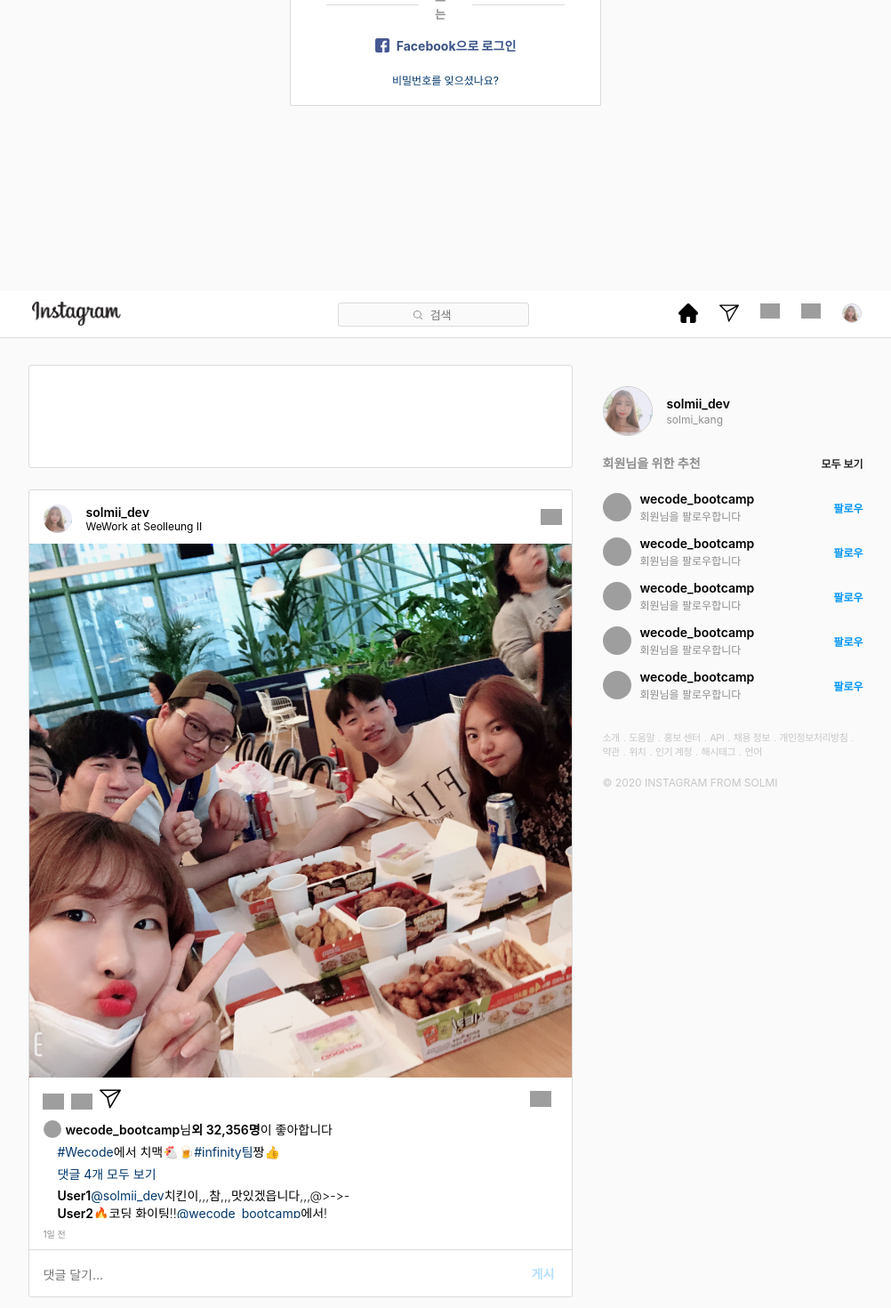
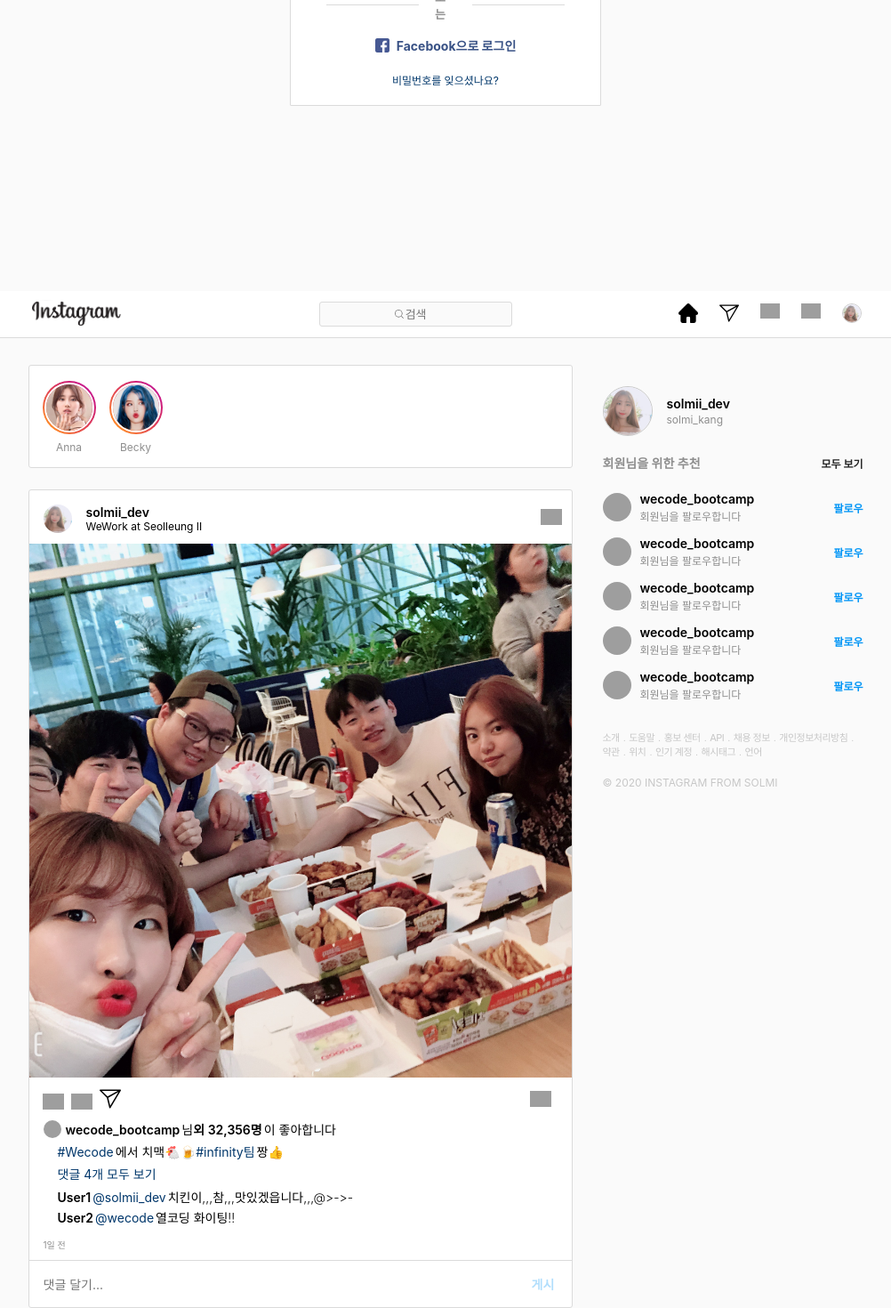
Before and after one commit to solmii/react-westagram, a React (Create React App) app: page / in a window 1280 px wide. Shown: the part 473-1943 px from the top of the page at 89% size, without its empty margins (139-1141 px from the left). Built offline with nearby package versions, Linux system fonts and the light colour scheme; grey boxes are pictures that could not be loaded.

Commit message:
react : 게시/Enter 버튼 눌렀을 때 comment upload

```diff
--- /dev/null
+++ b/src/Components/CommentForm.js
@@ -0,0 +1,22 @@
+import React from 'react';
+import '../Pages/Main/Main.css';
+
+class CommentForm extends React.Component {
+  constructor(props) {
+    super(props);
+  }
+  render() {
+    return (
+      <div className='comment_form'>
+        <a className='comment_id' href=''>
+          {this.props.name}
+        </a>
+        <a className='comment_tag' href=''>
+          {this.props.tag}
+        </a>
+        <span>{this.props.comment}</span>
+      </div>
+    );
+  }
+}
+export default CommentForm;
--- /dev/null
+++ b/src/Components/Uploadcomment.js
@@ -0,0 +1,54 @@
+import React from 'react';
+import CommentForm from './CommentForm';
+import '../Pages/Main/Main.css';
+
+class Uploadcomment extends React.Component {
+  constructor(props) {
+    super(props);
+    this.state = {
+      comment: '',
+      commentArr: [],
+    };
+  }
+  // 사용자가 입력한 comment input값으로 setState 해주는 이벤트
+  handleSetComment = (e) => {
+    this.setState({
+      comment: e.target.value,
+    });
+  };
+  // 게시 버튼 클릭했을 때 댓글창 추가 이벤트
+  handleAddForm = () => {
+    this.setState({ commentArr: this.state.commentArr.concat(this.state.comment) });
+  };
+  // Enter 눌렀을 때 댓글창 추가 이벤트
+  handlePressEnter = (e) => {
+    if (e.key === 'Enter') {
+      this.handleAddForm();
+    }
+  };
+
+  render() {
+    return (
+      <>
+        <div className='comments'>
+          <CommentForm name='User1' tag='@solmii_dev' comment='치킨이,,,참,,,맛있겠읍니다,,,@>->-' />
+          <CommentForm name='User2' tag='@wecode' comment='열코딩 화이팅!!' />
+          {this.state.commentArr.map((comment, idx) => (
+            <CommentForm key={idx} name='Wecoder' comment={comment} />
+          ))}
+        </div>
+        <div className='comment_day'>
+          <p>1일 전</p>
+        </div>
+
+        <div className='upload_comment'>
+          <input placeholder='댓글 달기...' onKeyPress={this.handlePressEnter} onChange={this.handleSetComment} />
+          <button className={this.state.comment ? 'comment_btn_abled' : 'comment_btn_disabled'} onClick={this.handleAddForm}>
+            게시
+          </button>
+        </div>
+      </>
+    );
+  }
+}
+export default Uploadcomment;
--- a/src/Components/feedLogList.js
+++ b/src/Components/feedLogList.js
@@ -1,7 +1,7 @@
 import React from 'react';
 import '../Pages/Main/Main.css';
 
-class feedLogList extends React.Component {
+class FeedLogList extends React.Component {
   constructor(props) {
     super(props);
   }
@@ -9,7 +9,7 @@ class feedLogList extends React.Component {
     return (
       <div className='feed_log_list'>
         <a href=''>
-          <img src={require('../Images/Main/feed_log_img1.jpg')} />
+          <img src={this.props.url} />
           <p className='feed_log_name'>{this.props.user}</p>
         </a>
       </div>
@@ -17,4 +17,4 @@ class feedLogList extends React.Component {
   }
 }
 
-export default feedLogList;
+export default FeedLogList;
--- a/src/Pages/Main/Article.js
+++ b/src/Pages/Main/Article.js
@@ -1,14 +1,23 @@
 import React from 'react';
-import feedLogList from '../../Components/feedLogList';
+import Uploadcomment from '../../Components/Uploadcomment';
+import FeedLogList from '../../Components/FeedLogList';
 import './Main.css';
 
 class Article extends React.Component {
+  constructor() {
+    super();
+    this.state = {
+      userId: 'Wecoder',
+      comment: '',
+    };
+  }
+
   render() {
     return (
       <section className='feeds_container'>
         <div className='feed_log'>
-          <feedLogList user='Anna' />
-          <feedLogList user='Becky' />
+          <FeedLogList url={require('../../Images/Main/feed_log_img1.jpg')} user='Anna' />
+          <FeedLogList url={require('../../Images/Main/feed_log_img2.jpg')} user='Becky' />
         </div>
 
         <div className='feed'>
@@ -88,35 +97,7 @@ class Article extends React.Component {
               <a href='#'>댓글 4개 모두 보기</a>
             </div>
 
-            <div className='comments'>
-              <div className='comment_form'>
-                <a className='comment_id' href=''>
-                  User1
-                </a>
-                <a className='comment_tag' href=''>
-                  @solmii_dev
-                </a>
-                <span>치킨이,,,참,,,맛있겠읍니다,,,@>->-</span>
-              </div>
-              <div className='comment_form'>
-                <a className='comment_id' href=''>
-                  User2
-                </a>
-                <span>🔥코딩 화이팅!!</span>
-                <a className='comment_tag' href=''>
-                  @wecode_bootcamp
-                </a>
-                <span>에서!</span>
-              </div>
-            </div>
-            <div className='comment_day'>
-              <p>1일 전</p>
-            </div>
-          </div>
-
-          <div className='upload_comment'>
-            <textarea placeholder='댓글 달기...' />
-            <button className='comment_btn'>게시</button>
+            <Uploadcomment />
           </div>
         </div>
       </section>
--- a/src/Pages/Main/Aside.js
+++ b/src/Pages/Main/Aside.js
@@ -30,13 +30,9 @@ class Aside extends React.Component {
 
           <div className='follow'>
             <FollowProfile />
-
             <FollowProfile />
-
             <FollowProfile />
-
             <FollowProfile />
-
             <FollowProfile />
           </div>
 
--- a/src/Pages/Main/Main.css
+++ b/src/Pages/Main/Main.css
@@ -2,7 +2,6 @@ main {
   display: flex;
   align-items: center;
   flex-direction: column;
-  margin-bottom: 100px;
 }
 
 /* nav_bar */
@@ -36,7 +35,8 @@ main {
   font-weight: 300;
   text-align: center;
   color: #8e8e8e;
-  padding: 5px 10px 4px 26px;
+  padding: 5px 0;
+  margin-right: 40px;
   border: 1px solid #dbdbdb;
   border-radius: 3px;
   background-color: #fafafa;
@@ -132,7 +132,8 @@ main {
   color: #8e8e8e;
   position: absolute;
   top: 55px;
-  left: 18px;
+  left: 50%;
+  transform: translate(-50%);
 }
 
 .feed_log_list img {
@@ -239,7 +240,6 @@ main {
 
 /* feed - feed_comments */
 .feed_comments {
-  max-height: 145px;
   display: flex;
   flex-direction: column;
   padding-left: 16px;
@@ -284,28 +284,31 @@ main {
 .comment_id {
   font-size: 1.4rem;
   font-weight: 600;
+  padding-right: 2px;
 }
 
 .comment_tag,
 .more_comment a {
   font-size: 1.4rem;
   color: #00376b;
+  padding-right: 2px;
 }
 
 /* feed_comment - comment_form */
 
 .more_comment {
-  margin-bottom: 4px;
+  margin-bottom: 6px;
   padding-left: 16px;
 }
 
 .comment_form {
   padding-left: 16px;
+  margin-bottom: 3px;
   position: relative;
 }
 
 .comments {
-  max-height: 145px;
+  max-height: 65px;
   overflow: scroll;
 }
 
@@ -319,17 +322,25 @@ main {
   display: flex;
   align-items: center;
   padding: 16px;
+  margin-left: -16px;
   border-top: 1px solid #dbdbdb;
 }
 
-.upload_comment textarea {
+.upload_comment input {
   width: 95%;
   height: 18px;
   font-size: 1.4rem;
   color: #262626;
 }
 
-.comment_btn {
+.comment_btn_abled {
+  font-size: 1.4rem;
+  font-weight: bold;
+  color: #0095f6;
+  cursor: pointer;
+}
+
+.comment_btn_disabled {
   font-size: 1.4rem;
   font-weight: bold;
   color: #0095f6;
@@ -481,7 +492,7 @@ main {
 }
 
 /* media query */
-@media only screen and (max-width: 900px) {
+@media only screen and (max-width: 1000px) {
   .nav_bar ul {
     padding: 0;
   }
--- a/src/Styles/Common.css
+++ b/src/Styles/Common.css
@@ -15,11 +15,6 @@ a {
 }
 
 button,
-textarea {
+input {
   all: unset;
 }
-
-input,
-textarea:focus {
-  outline: none;
-}
```
